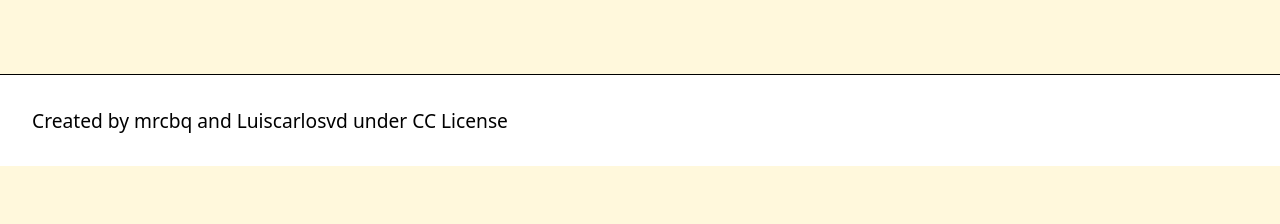
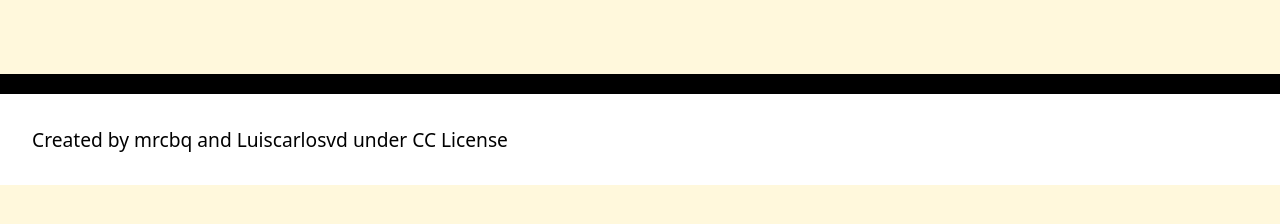
Before and after one commit to mrcbq/capstone-rick-and-morty-api, a website built with webpack: page src/index.html in a window 1280 px wide. Shown: the part 150-374 px from the top of the page. Built offline with nearby package versions, Linux system fonts and the light colour scheme; no server answers.

```diff
--- a/src/index.css
+++ b/src/index.css
@@ -64,6 +64,7 @@
   padding: 1rem;
   border: 1px solid #000;
   background-color: papayawhip;
+  border-radius: 15px;
 }
 
 .card-image {
@@ -127,7 +128,7 @@
 
 footer {
   padding: 2em;
-  border-top: 1px solid #000;
+  border-top: 20px solid #000;
   width: 100%;
   background-color: #fff;
   margin-top: 1em;
```
